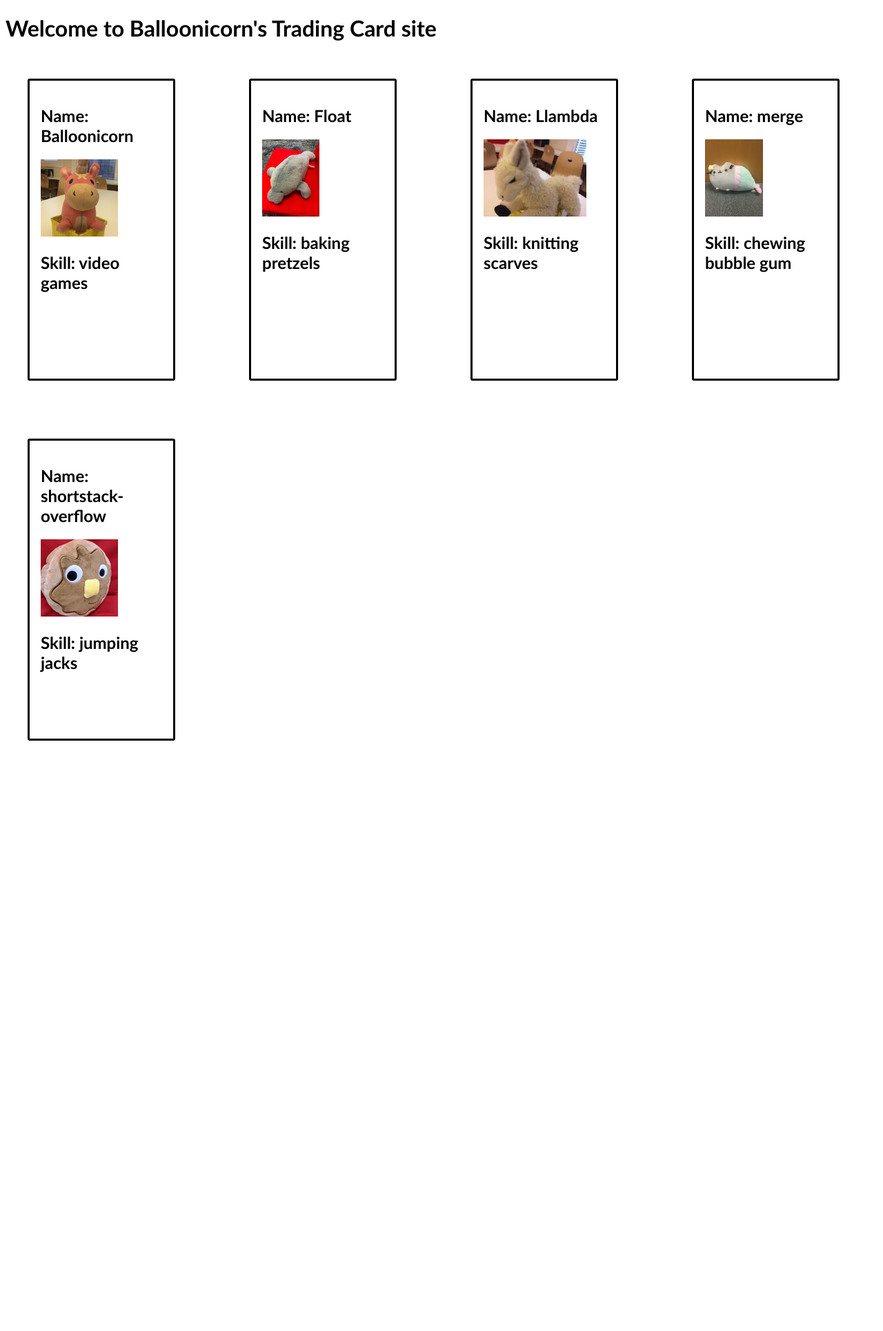
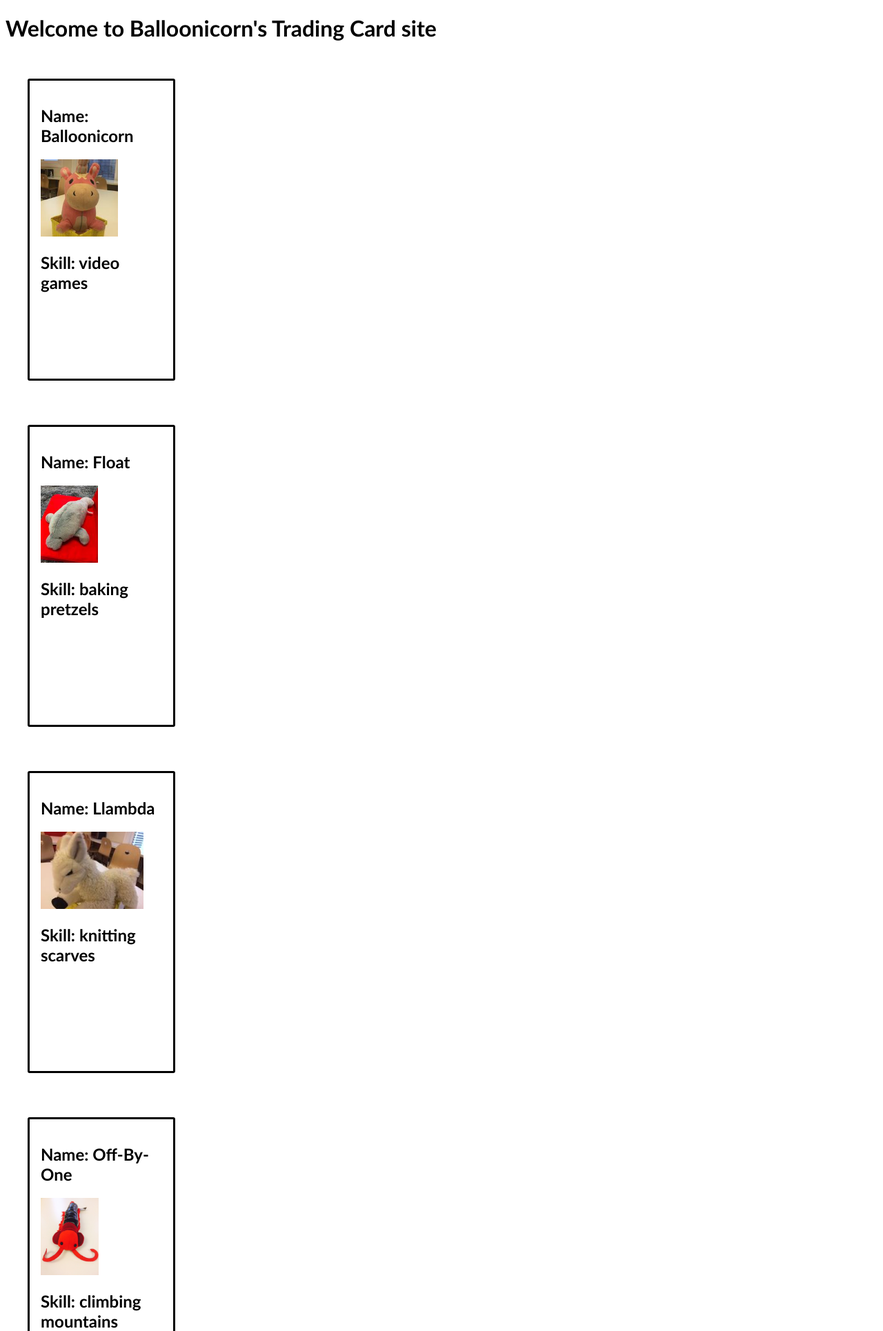
Before and after one commit to maedae104/react-trading-cards-lab-1, a Flask app: page /cards in a window 1280 px wide. Shown: the top 1930 px of the page at 69% size. Before the commit the page ends 1074 px from the top, so only its background shows below. Run offline with Flask 2, Linux system fonts and the light colour scheme; some libraries are stand-ins or nearby versions.

Commit message:
completed final step

```diff
--- a/static/js/tradingCard.jsx
+++ b/static/js/tradingCard.jsx
@@ -2,13 +2,57 @@
 
 const tradingCardData = [
   {
-    name: 'Balloonicorn',
-    skill: 'video games',
-    imgUrl: '/static/img/balloonicorn.jpg',
+    name: "Balloonicorn",
+    skill: "video games",
+    imgUrl: "/static/img/balloonicorn.jpg",
+    cardId: 1,
   },
-
+  {
+    name: "Float",
+    skill: "baking pretzels",
+    imgUrl: "/static/img/float.jpg",
+    cardId: 2,
+  },
+  {
+    name: "Llambda",
+    skill: "knitting scarves",
+    imgUrl: "/static/img/llambda.jpg",
+    cardId: 3,
+  },
+  {
+    name: "Off-By-One",
+    skill: "climbing mountains",
+    imgUrl: "/static/img/off-by-one.jpeg",
+    cardId: 4,
+  },
+  {
+    name: "Seed.py",
+    skill: "making curry dishes",
+    imgUrl: "/static/img/seedpy.jpeg",
+    cardId: 5,
+  },
+  {
+    name: "Polymorphism",
+    skill: "costumes",
+    imgUrl: "/static/img/polymorphism.jpeg",
+    cardId: 6,
+  },
+  {
+    name: "Short Stack Overflow",
+    skill: "ocean animal trivia",
+    imgUrl: "/static/img/shortstack-overflow.jpeg",
+    cardId: 7,
+  },
+  {
+    name: "Merge",
+    skill: "bullet journaling",
+    imgUrl: "/static/img/merge.png",
+    cardId: 8,
+  },
 ];
 
+// define TradingCard component
+   // render one trading card
 function TradingCard(props) {
   return (
     <div className="card">
@@ -19,27 +63,25 @@ function TradingCard(props) {
   );
 }
 
-ReactDOM.render(
-  <TradingCard name="Balloonicorn" skill="video games" imgUrl="/static/img/balloonicorn.jpg" />,
-  document.querySelector('#balloonicorn'),
-);
 
-ReactDOM.render(
-  <TradingCard name="Float" skill="baking pretzels" imgUrl="/static/img/float.jpg" />,
-  document.querySelector('#float'),
-);
 
-ReactDOM.render(
-  <TradingCard name="Llambda" skill="knitting scarves" imgUrl="/static/img/llambda.jpg" />,
-  document.querySelector('#llambda'),
-);
+// define TradingCardContainer component
+function TradingCardContainer(props) {
+  const tradingCards = [];
 
-ReactDOM.render(
-  <TradingCard name="merge" skill="chewing bubble gum" imgUrl="/static/img/merge.png" />,
-  document.querySelector('#merge'),
-);
+  for (const data of tradingCardData) {
+    tradingCards.push(
+      <TradingCard
+        name={data.name}
+        skill={data.skill}
+        imgUrl={data.imgUrl}
+        key={data.cardId}
+      />,
+    );
 
-ReactDOM.render(
-  <TradingCard name="shortstack-overflow" skill="jumping jacks" imgUrl="/static/img/shortstack-overflow.jpeg" />,
-  document.querySelector('#shortstack'),
-);
+  }
+
+    return <React.Fragment>{tradingCards}</React.Fragment>;
+
+  }
+  ReactDOM.render(<TradingCardContainer />, document.querySelector('#all-cards'));
--- a/templates/cards.html
+++ b/templates/cards.html
@@ -9,18 +9,8 @@
 
 {% block body %}
 <div class="grid">
-  <!-- Mount Balloonicorn's card on to this element. -->
-  <div id="balloonicorn"></div>
 
-  <!-- Mount Float's card on to this element. -->
-  <div id="float"></div>
-
-  <!-- Mount Llambda's card on to this element. -->
-  <div id="llambda"></div>
-
-  <div id="merge"></div>
-
-  <div id="shortstack"></div>
+  <div id="all-cards"></div>
 
 </div>
 
```
